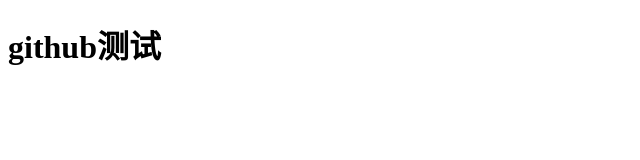
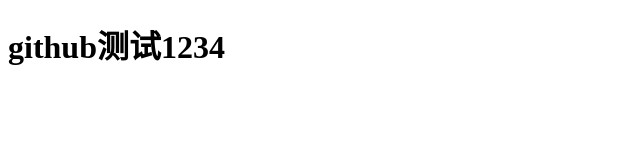
Before and after one commit to music-proj-group/music-proj-group.github.io, a plain HTML site: page index.html in a window 1280 px wide. Shown: the whole page, without its empty margins (0-640 px from the left). Drawn offline with Linux system fonts and the light colour scheme.

Commit message:
git update

```diff
--- a/index.html
+++ b/index.html
@@ -7,6 +7,6 @@
   <title>github站点测试</title>
 </head>
 <body>
-  <h1>github测试</h1>
+  <h1>github测试1234</h1>
 </body>
 </html>
```
